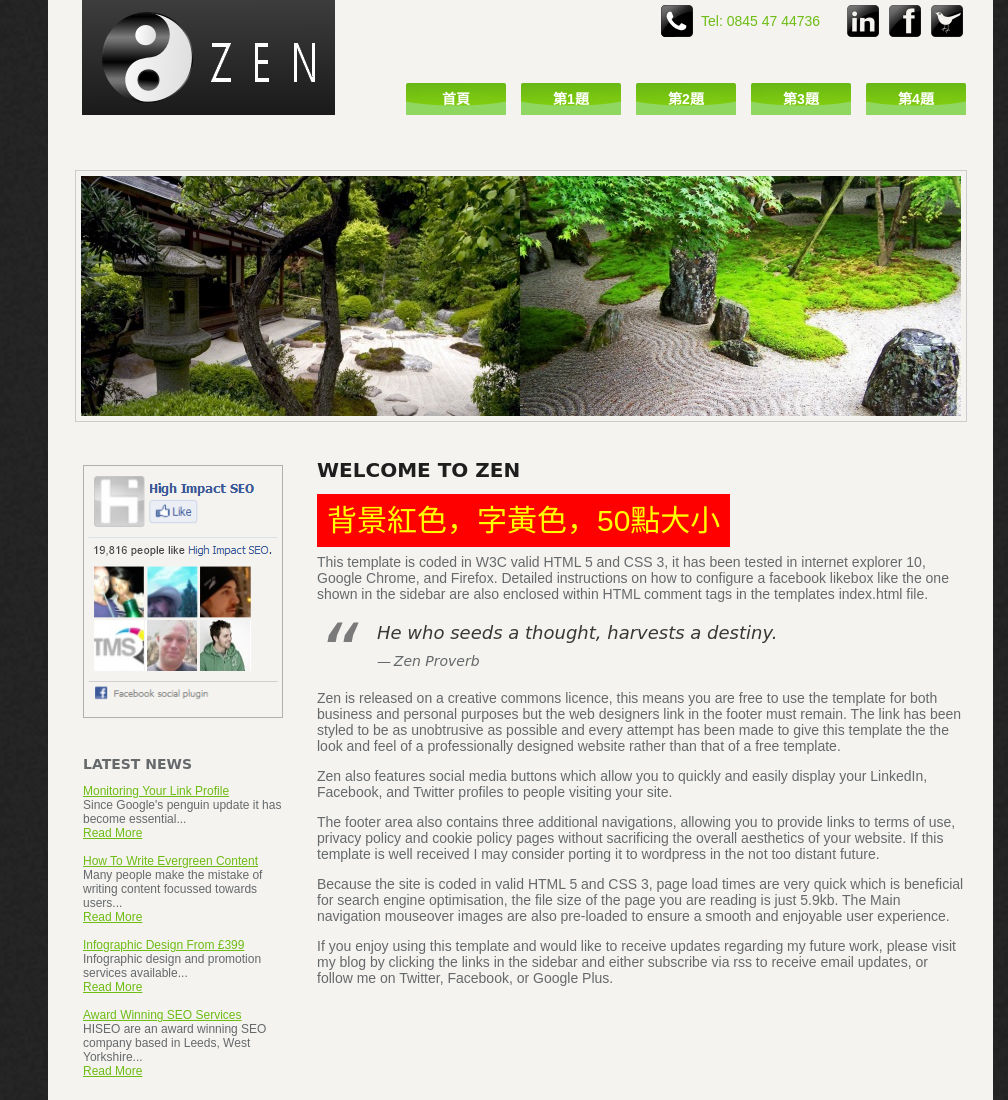
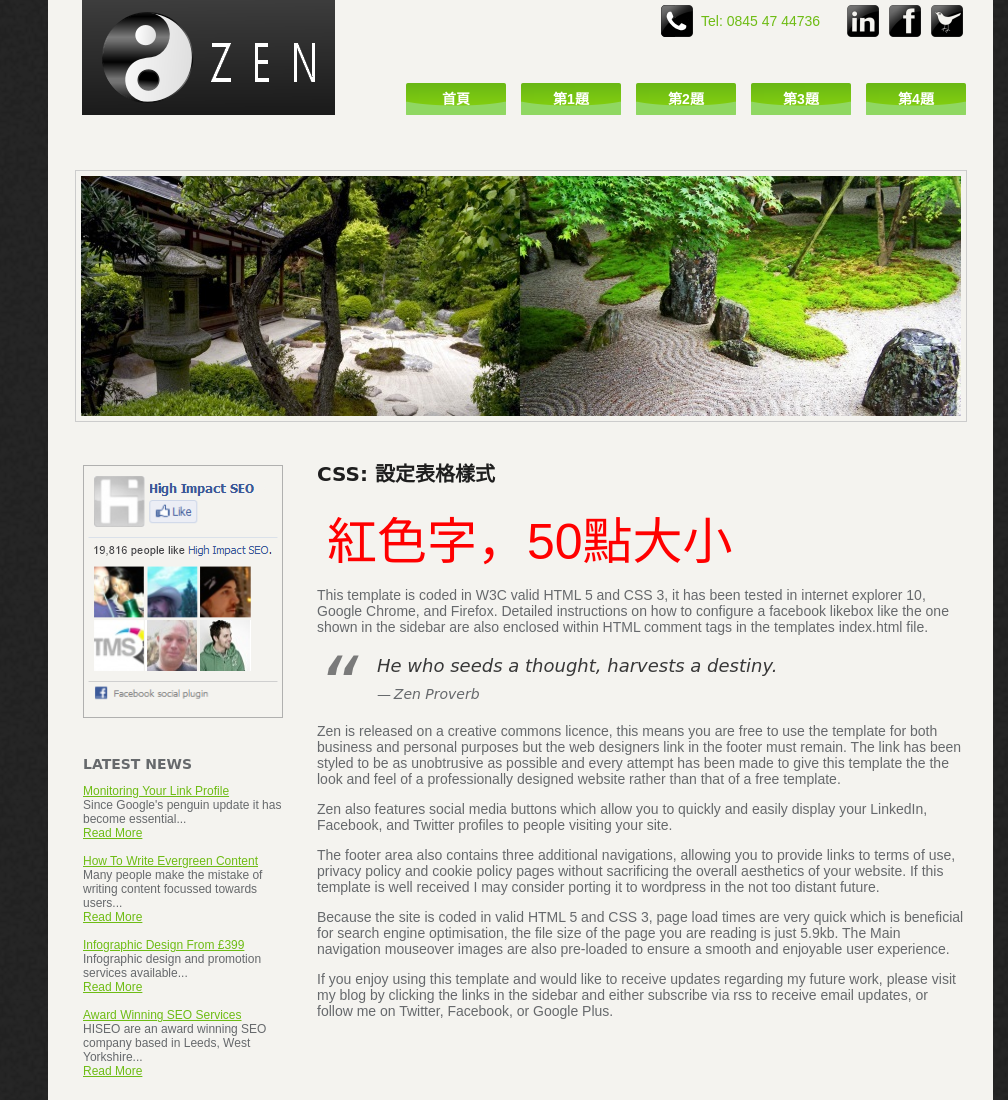
Before and after one commit to ccen1190/hw2, a plain HTML site: page a2.html in a window 1280 px wide. Shown: the top 1100 px of the page, without its empty margins (272-1280 px from the left). Drawn offline with Linux system fonts and the light colour scheme; a web font is replaced by a local one.

Commit message:
Update a2.html

```diff
--- a/a2.html
+++ b/a2.html
@@ -34,8 +34,8 @@
 <div class="page">
 
 <div class="main">
-<h1>Welcome To ZEN</h1>
-<label style="font-size: 30px; color: yellow; background-color: red;padding: 10px; ">背景紅色，字黃色，50點大小</label>
+<h1>CSS: 設定表格樣式</h1>
+<label style="font-size: 50px; color:red; padding: 10px; ">紅色字，50點大小</label>
 <p>This template is coded in W3C valid HTML 5 and CSS 3, it has been tested in internet explorer 10, Google Chrome, and Firefox. Detailed instructions on how to configure a facebook likebox like the one shown in the sidebar are also enclosed within HTML comment tags in the templates index.html file.</p>
 <blockquote>He who seeds a thought, harvests a destiny.<cite>Zen Proverb</cite></blockquote>
 <p>Zen is released on a creative commons licence, this means you are free to use the template for both business and personal purposes but the web designers link in the footer must remain. The link has been styled to be as unobtrusive as possible and every attempt has been made to give this template the the look and feel of a professionally designed website rather than that of a free template.</p>
```
